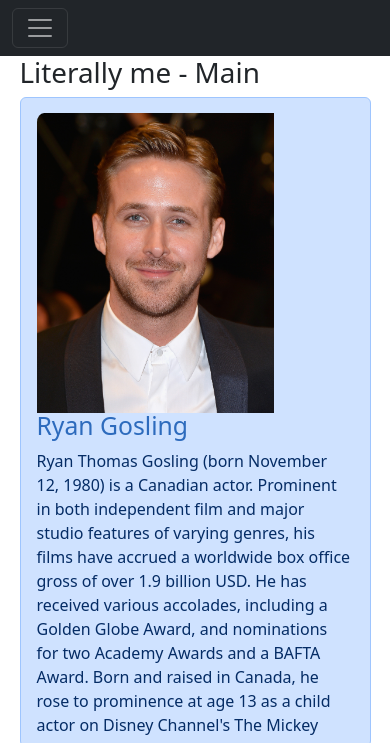
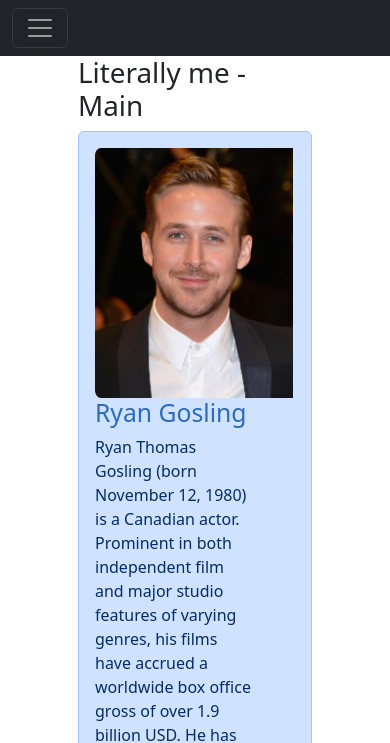
Before and after one commit to Kragline/LiterallyMe, a Django app: page / in a window 390 px wide; the page is wider, and only the part inside the window is pictured. Shown: the top 743 px of that part. Run offline with Django 4.2, Linux system fonts and the light colour scheme; data comes from the database, SQL or seed files in the repository; grey boxes are pictures that could not be loaded.

Commit message:
better css

```diff
--- a/literallyme/mainapp/static/mainapp/css/style.css
+++ b/literallyme/mainapp/static/mainapp/css/style.css
@@ -38,7 +38,7 @@
 }
 
 .photo {
-    height: 100%;
+    height: 250px;
     margin: 0 auto;
     border-radius: 3% 0 0 3%;
 }
@@ -49,50 +49,51 @@
 }
 
 @media (max-width: 1800px) {
-    .content {
-        max-width: 1100px;
-        margin: 0 auto;
+    .main-actor-movie-div {
+        display: flex;
+        flex-direction: column;
+        height: 600px;
     }
 }
 
-@media (max-width: 1100px) {
-    .content {
-        max-width: 90%;
-        margin: 0 auto;
+@media (max-width: 1500px) {
+    .main-actor-movie-div {
+        height: 620px;
     }
+}
 
+@media (max-width: 1200px) {
     .main-actor-movie-div {
-        position: relative;
-        height: 630px;
-    }
-
-    .photo {
-        height: 300px;
-        margin: 0 auto;
-        border-radius: 3% 0 0 0;
-    }
-
-    .left-div {
-        position: absolute;
-        top: 15px;
-        height: 300px;
-    }
-
-    .right-div {
-        position: absolute;
-        bottom: 15px;
-        height: 300px;
-        width: 90%;
+        height: 750px;
     }
 }
 
 @media (max-width: 900px) {
     .main-actor-movie-div {
-        height: 650px;
+        height: 780px;
     }
+}
 
-    .right-div {
-        height: 320px;
+@media (max-width: 800px) {
+    .main-actor-movie-div {
+        height: 880px;
     }
+}
 
+@media (max-width: 700px) {
+    .main-actor-movie-div {
+        height: 950px;
+    }
 }
+
+@media (max-width: 600px) {
+    .main-actor-movie-div {
+        height: 1000px;
+    }
+}
+
+@media (max-width: 550px) {
+    .main-actor-movie-div {
+        height: 1120px;
+    }
+}
```
